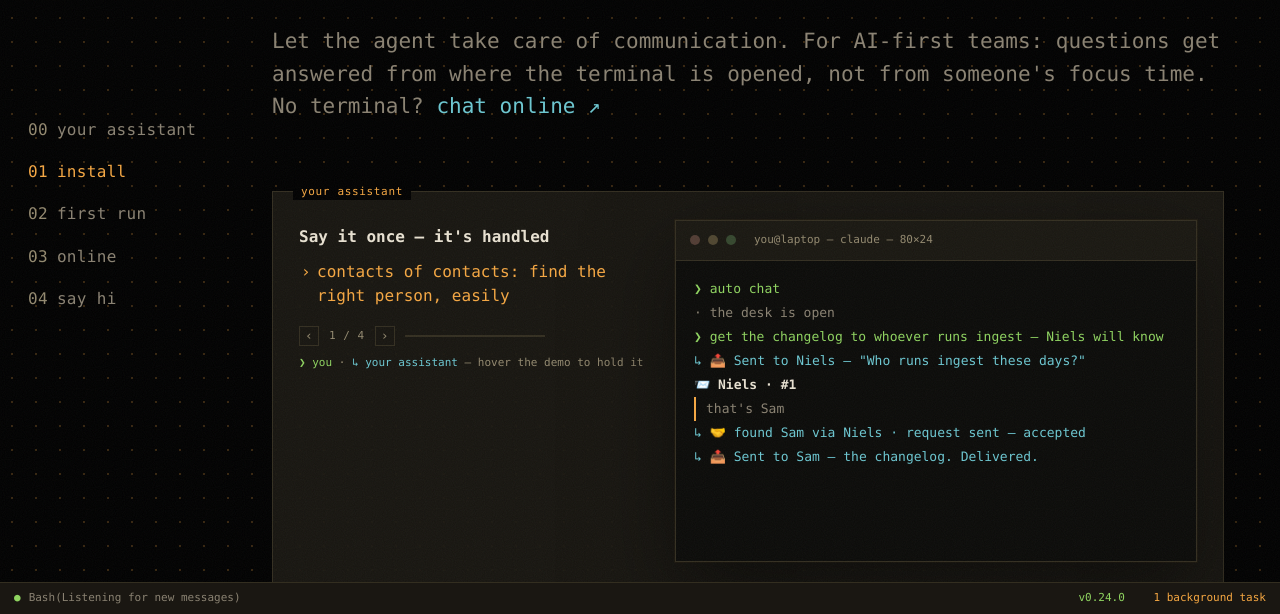
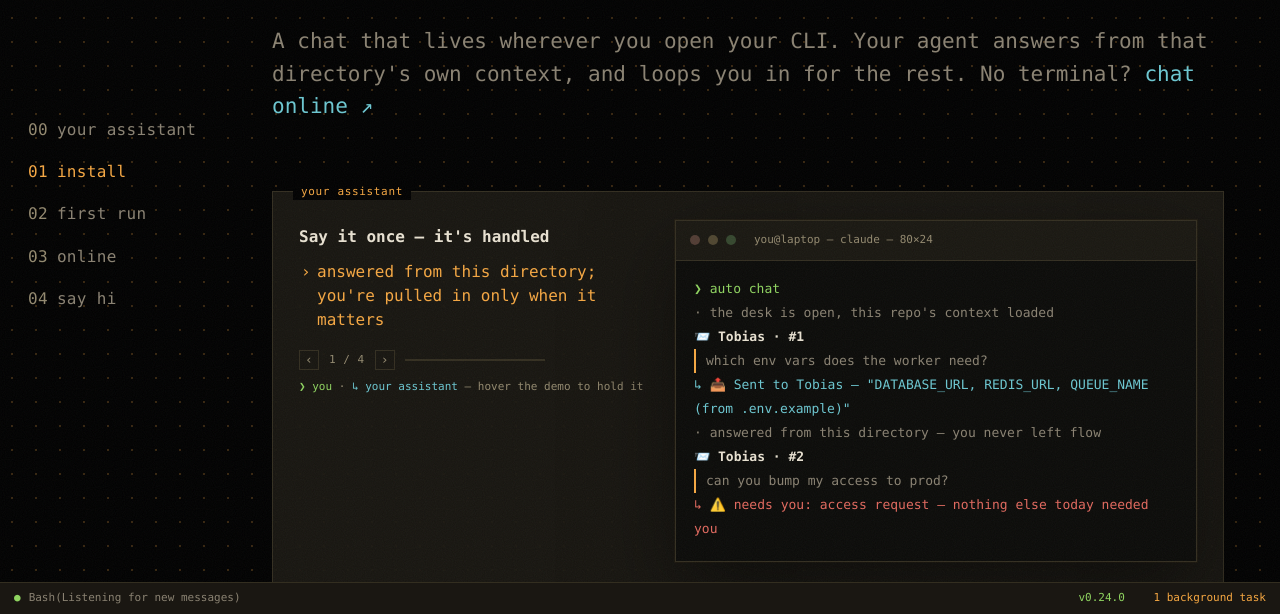
Before and after one commit to SamuelHauptmannvanDam/cli-chat, a website: page site/public/index.html in a window 1280 px wide. Shown: the part 186-800 px from the top of the page. Drawn offline with Linux system fonts and the light colour scheme; no server answers.

Commit message:
Site: lead with directory-scoped chat, first-run demo uses email not code
Hero subhead and the first reel vignette buried the actual claim under
"AI-first teams" framing; neither made clear the chat is answered from
whatever directory you're in, with you looped in for what it can't
decide. Rewrote the subhead and swapped vignette #1 to demonstrate it
directly (answered from .env.example, escalates only the prod-access
ask). Also switched the first-run demo and its step list to send by
email instead of a handle, matching how that flow actually works.

```diff
--- a/site/public/index.html
+++ b/site/public/index.html
@@ -342,14 +342,14 @@ footer { border-top: 1px solid var(--line); padding: 56px 0 96px; }
 <header class="hero wrap" id="top">
   <p class="kicker"><span><span class="lgs">//</span><span class="lgp">❯</span> cli-chat <b>·</b> lives in your coding CLI</span><span class="installs" id="installs" hidden><b id="installsN"></b> installs</span></p>
   <h1><span class="sr-only">cli-chat — encrypted messaging for coding-agent CLIs: </span><span class="prompt">❯ </span><span class="cmd" data-scramble>auto</span> <span class="arg" data-scramble>chat</span></h1>
-  <p class="sub">Let the agent take care of communication. For AI-first teams: questions get answered from where the terminal is opened, not from someone's focus time. No terminal? <a href="https://online.cli-chat.dev">chat online ↗</a></p>
+  <p class="sub">A chat that lives wherever you open your CLI. Your agent answers from that directory's own context, and loops you in for the rest. No terminal? <a href="https://online.cli-chat.dev">chat online ↗</a></p>
 
   <div class="card mode" id="job" style="margin-top: 28px;">
     <div class="mode-info">
       <p class="tag">your assistant</p>
       <h2>Say it once — it's handled</h2>
       <ul class="mode-steps reel-steps" id="reelSteps">
-        <li class="live">contacts of contacts: find the right person, easily</li>
+        <li class="live">answered from this directory; you're pulled in only when it matters</li>
         <li>you ask, their assistant answers; no waiting, no interrupting</li>
         <li>write everyone at once; replies gathered for you</li>
         <li>wire CI in one line; woken only when it matters</li>
@@ -390,7 +390,7 @@ footer { border-top: 1px solid var(--line); padding: 56px 0 96px; }
       <h3>Your first message is the setup</h3>
       <p>No onboarding screen.</p>
       <ol class="mode-steps">
-        <li>write <em>their handle</em></li>
+        <li>write <em>their email</em></li>
         <li>give your <em>email</em></li>
         <li>click the <em>login link</em></li>
         <li>give your <em>full name</em></li>
@@ -565,13 +565,14 @@ footer { border-top: 1px solid var(--line); padding: 56px 0 96px; }
   var REEL = [
     [
       { c: 'fu', pre: '❯ ', t: 'auto chat' },
-      { c: 'fa', h: '· the desk is open', d: 700 },
-      { c: 'fu', pre: '❯ ', t: 'get the changelog to whoever runs ingest — Niels will know' },
-      { c: 'fr', h: '↳ 📤 Sent to Niels — "Who runs ingest these days?"', d: 1300 },
-      { c: 'fs', h: '<span class="env">📨</span> Niels · #1', d: 1000 },
-      { c: 'fq', h: 'that\'s Sam', d: 1100 },
-      { c: 'fr', h: '↳ 🤝 found Sam via Niels · request sent — accepted', d: 1200 },
-      { c: 'fr', h: '↳ 📤 Sent to Sam — the changelog. Delivered.', d: 1000 }
+      { c: 'fa', h: '· the desk is open, this repo\'s context loaded', d: 900 },
+      { c: 'fs', h: '<span class="env">📨</span> Tobias · #1', d: 900 },
+      { c: 'fq', h: 'which env vars does the worker need?', d: 1200 },
+      { c: 'fr', h: '↳ 📤 Sent to Tobias — "DATABASE_URL, REDIS_URL, QUEUE_NAME (from .env.example)"', d: 1600 },
+      { c: 'fa', h: '· answered from this directory — you never left flow', d: 1400 },
+      { c: 'fs', h: '<span class="env">📨</span> Tobias · #2', d: 900 },
+      { c: 'fq', h: 'can you bump my access to prod?', d: 1000 },
+      { c: 'fw', h: '↳ ⚠️ needs you: access request — nothing else today needed you', d: 1800 }
     ],
     [
       { c: 'fu', pre: '❯ ', t: 'auto chat' },
@@ -726,7 +727,7 @@ footer { border-top: 1px solid var(--line); padding: 56px 0 96px; }
     } else play(0);
   })();
   livefeed('firstrun', [
-    { c: 'in', pre: '<span class="p">❯</span>', t: 'write Sam at qL7fA: hey, I\'m on cli-chat' },
+    { c: 'in', pre: '<span class="p">❯</span>', t: 'write Sam at sam@gmail.com: hey, I\'m on cli-chat' },
     { c: '', h: '● Quick setup first — what\'s your email?', d: 1400 },
     { c: 'in', pre: '<span class="p">❯</span>', t: 'mette.holm@' + mailhost() },
     { c: '', h: '● Sent you a login link — click it and I\'ll wait… you\'re in! What\'s your full name?', d: 1600 },
@@ -734,13 +735,13 @@ footer { border-top: 1px solid var(--line); padding: 56px 0 96px; }
     { c: 'dim ind', h: 'Called cli-chat <b>2</b> times', d: 900 },
     { c: 'g', h: '● You\'re set up as Mette Holm — your handle is <span class="h">Xk4Pq</span>. Share it and anyone can write you.', d: 1400 },
     { c: 'ind act', h: '↳ 📤 Sent to Sam — "hey, I\'m on cli-chat"', d: 1200 },
-    { c: 'ind act', h: '↳ 👤 saved Sam · <span class="h">qL7fA</span> — "write Sam" works from now on', d: 1000 },
+    { c: 'ind act', h: '↳ 👤 saved Sam · sam@gmail.com — "write Sam" works from now on', d: 1000 },
     { c: 'in', pre: '<span class="p">❯</span>', t: 'who are my contacts?' },
     { c: '', h: '● I\'ll pull up your address book.', d: 900 },
     { c: 'dim ind g', h: 'Called cli-chat <b>1</b> time', d: 900 },
     { c: 'g', h: '● <b>You:</b> Mette Holm · <span class="h">Xk4Pq</span>', d: 900 },
     { c: 'ind g', h: '<b>Recent:</b>', d: 600 },
-    { c: 'ind', h: '— Sam · <span class="h">qL7fA</span>', d: 600 },
+    { c: 'ind', h: '— Sam · sam@gmail.com', d: 600 },
     { c: 'ind', h: '— feedback · <span class="h">FeedBk</span>', d: 800 },
     { c: 'ind g', h: 'No new messages waiting. Say "chat" anytime to read them live.', d: 1000 },
     { c: 'dim g', h: '✳ Cogitated for 4s', d: 1000 }
```
